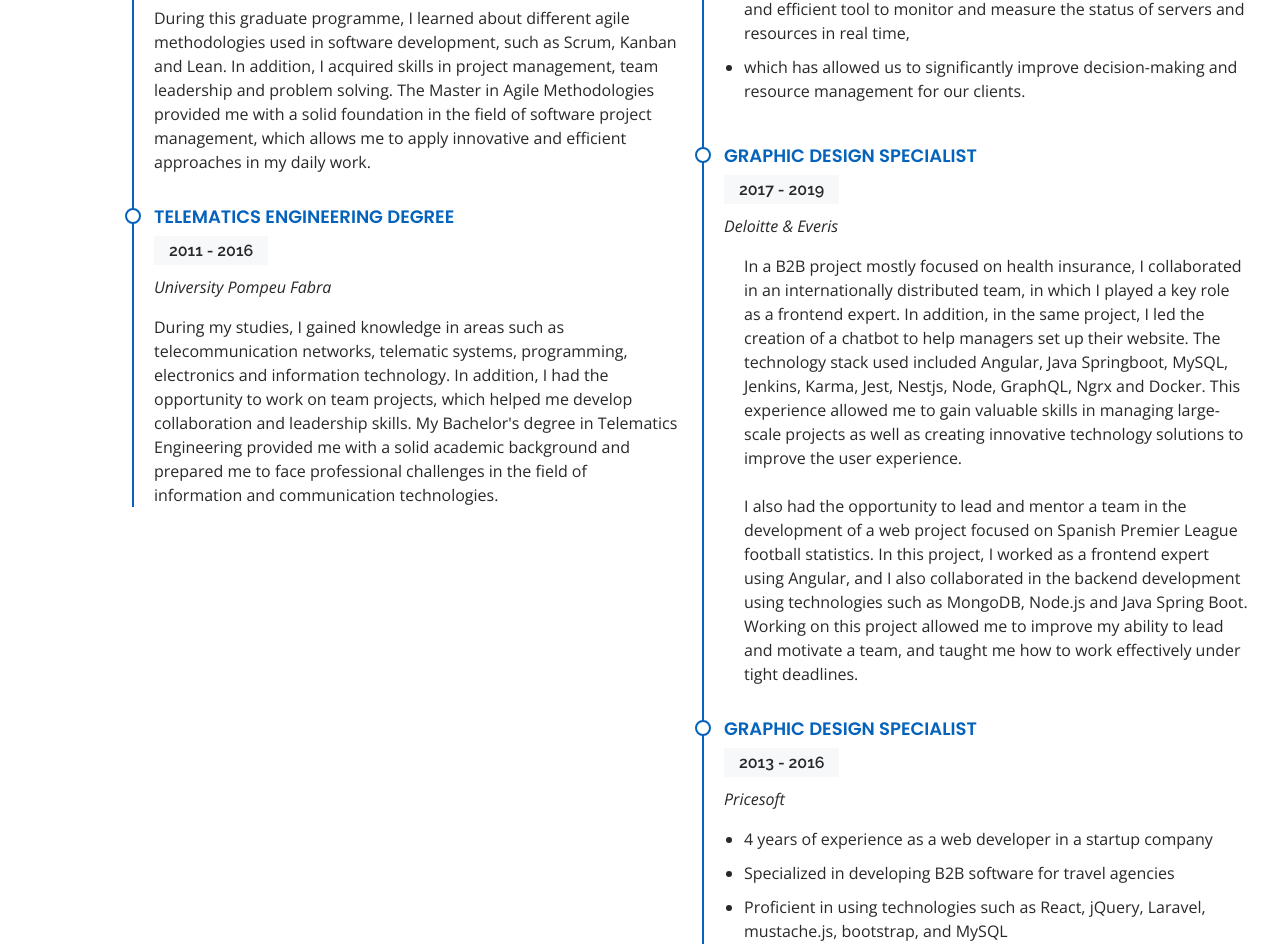
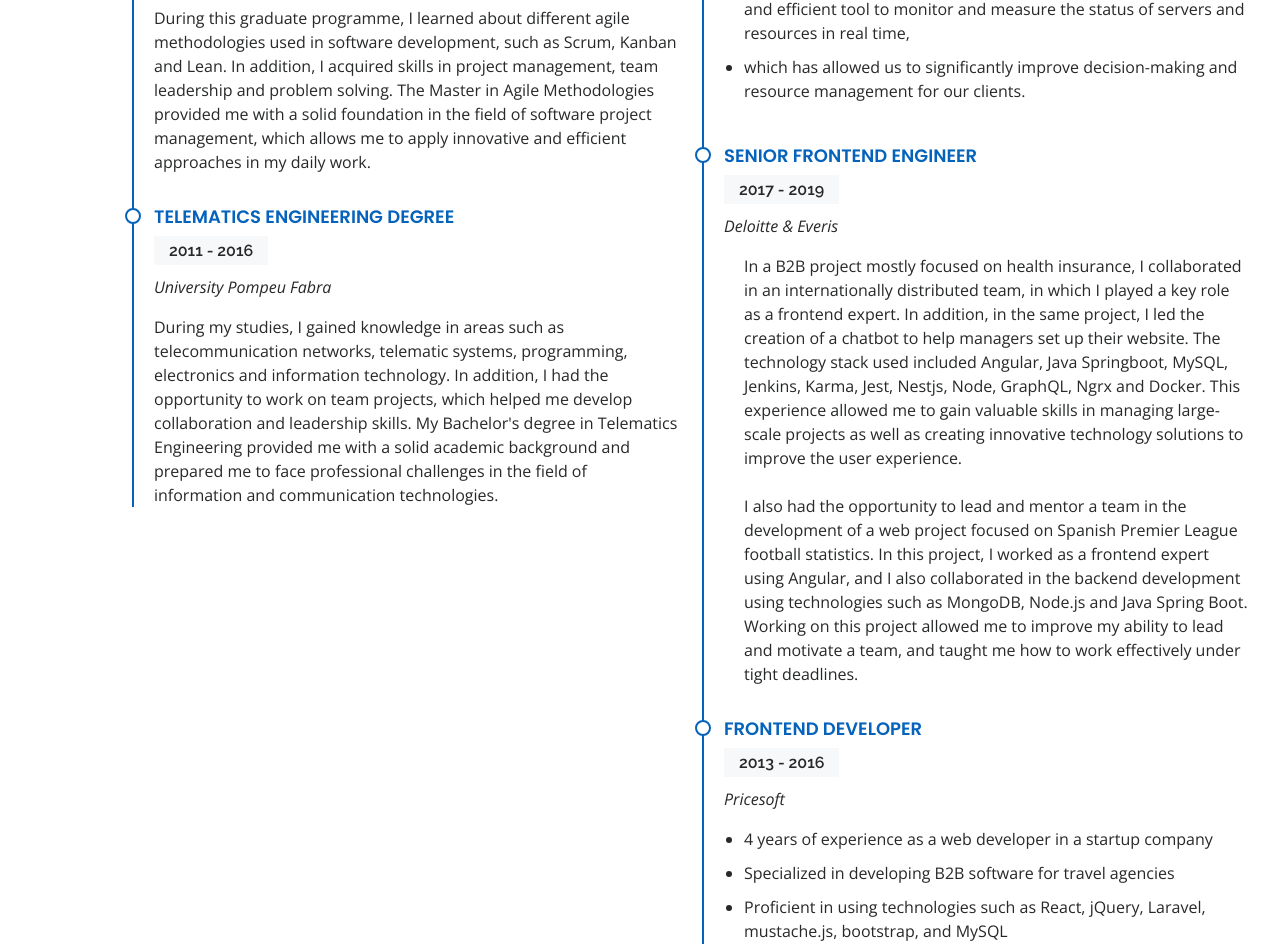
Before and after one commit to chdelucia/cv, a plain HTML site: page index.html in a window 1280 px wide. Shown: the part 2244-3188 px from the top of the page. Drawn offline with nearby package versions, Linux system fonts and the light colour scheme.

Commit message:
first commit

```diff
--- a/index.html
+++ b/index.html
@@ -184,7 +184,7 @@
               </ul>
             </div>
             <div class="resume-item">
-              <h4>Graphic design specialist</h4>
+              <h4>Senior FrontEnd Engineer</h4>
               <h5>2017 - 2019</h5>
               <p><em>Deloitte & Everis</em></p>
               <ul>
@@ -195,7 +195,7 @@ I also had the opportunity to lead and mentor a team in the development of a web
             </div>
 
             <div class="resume-item">
-              <h4>Graphic design specialist</h4>
+              <h4>Frontend Developer</h4>
               <h5>2013 - 2016</h5>
               <p><em>Pricesoft</em></p>
               <ul>
```
